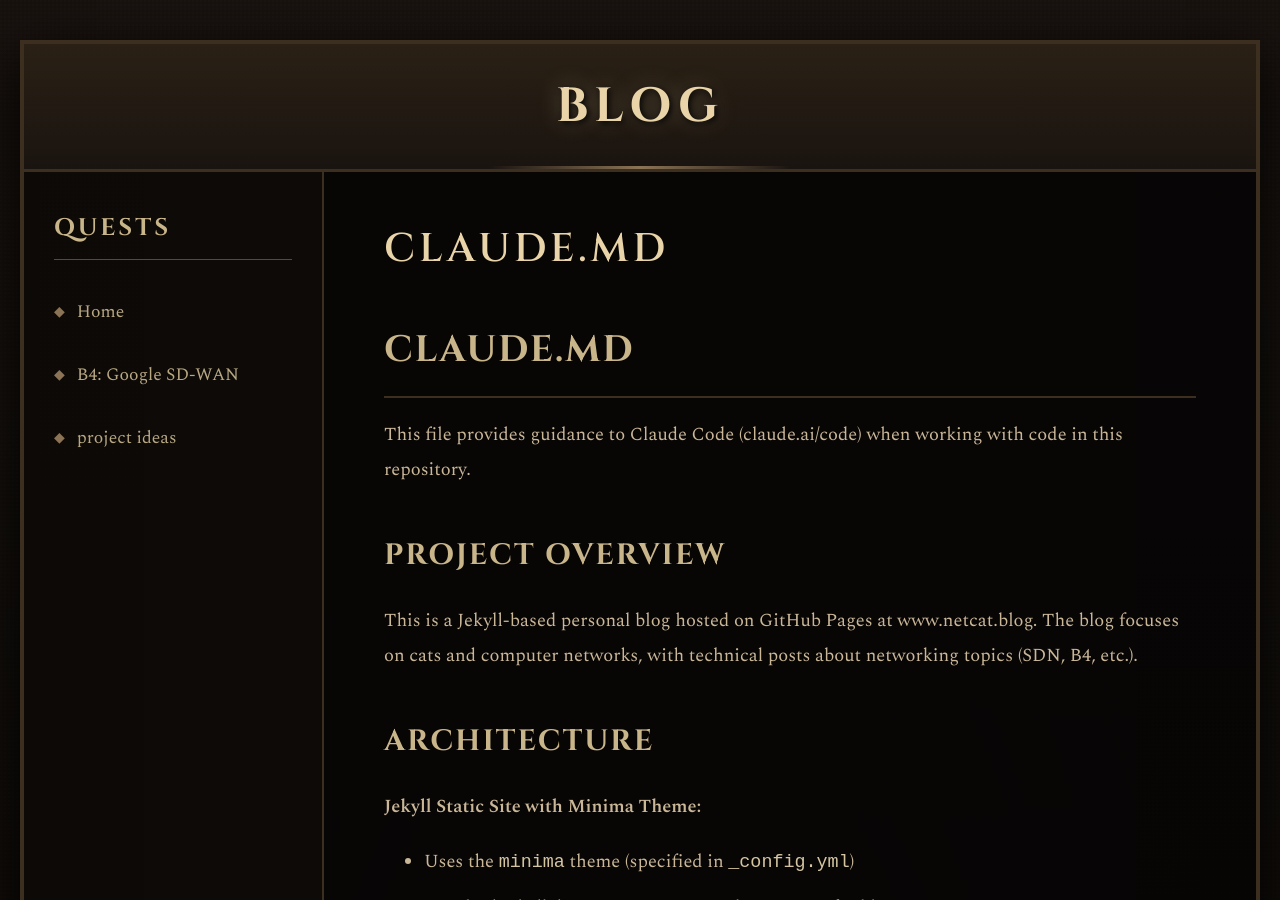
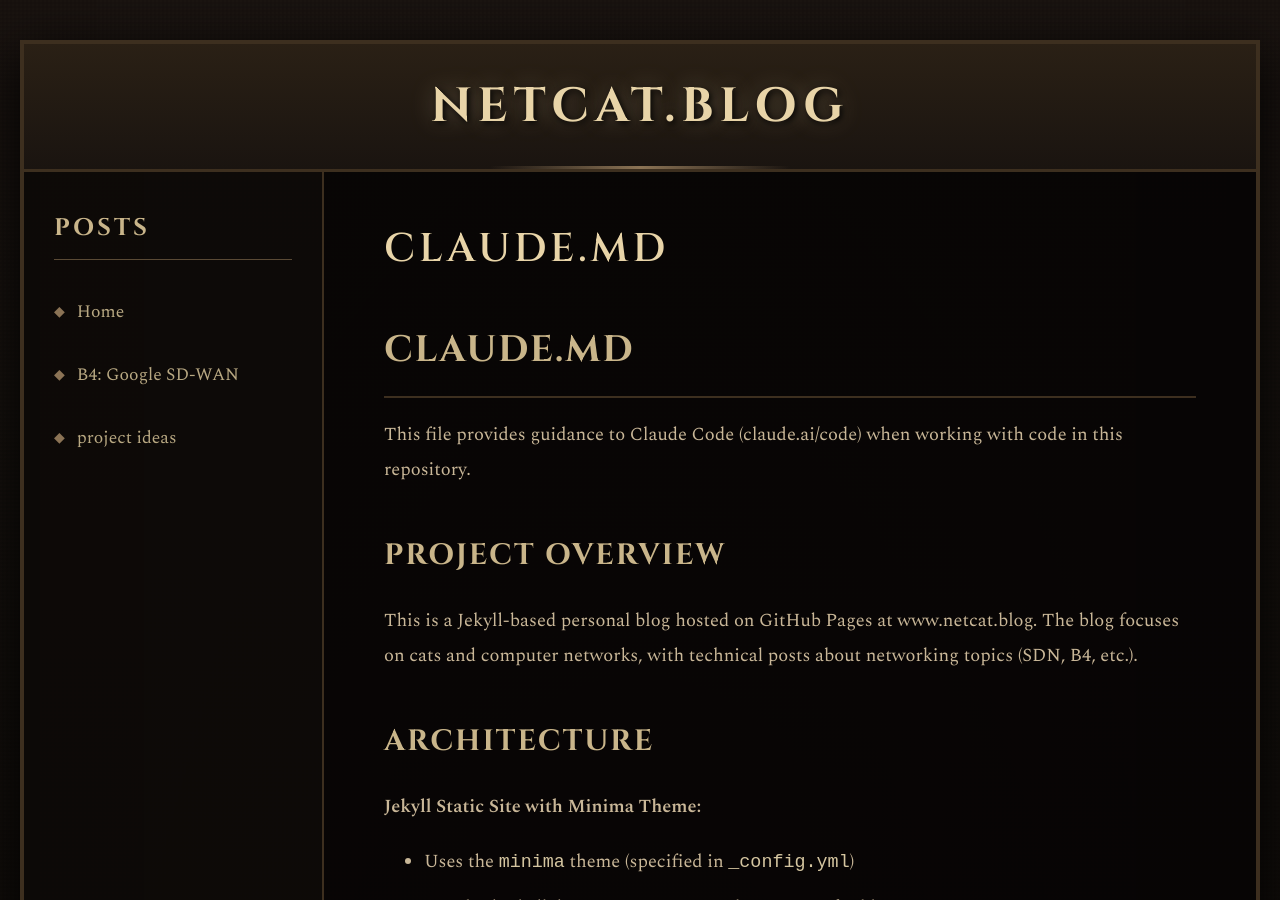
Before and after one commit to Yayka/blog, a Jekyll site: the page built from CLAUDE.md, in a window 1280 px wide and 900 px high. Built offline with Jekyll 4.4.1, drawn with Linux system fonts in a browser that asks for light colours; our own code applies the rules of GitHub Pages for plain Markdown files.

Commit message:
Update site branding and fix duplicate title
- Set site title to netcat.blog in config
- Fix duplicate "welcome to my blog" heading on homepage by conditionally rendering page title
- Update sidebar label from "Quests" to "Posts"
- Fix typo in homepage text

Co-Authored-By: Claude Sonnet 4.5 <noreply@anthropic.com>

```diff
--- a/_config.yml
+++ b/_config.yml
@@ -1 +1,2 @@
+title: netcat.blog
 theme: minima
--- a/_layouts/default.html
+++ b/_layouts/default.html
@@ -1,5 +1,6 @@
 <!DOCTYPE html>
 <html lang="en">
+
 <head>
     <meta charset="UTF-8">
     <meta name="viewport" content="width=device-width, initial-scale=1.0">
@@ -37,8 +38,8 @@
             right: 0;
             bottom: 0;
             background-image:
-                repeating-linear-gradient(0deg, transparent, transparent 2px, rgba(0,0,0,.15) 2px, rgba(0,0,0,.15) 4px),
-                repeating-linear-gradient(90deg, transparent, transparent 2px, rgba(0,0,0,.15) 2px, rgba(0,0,0,.15) 4px);
+                repeating-linear-gradient(0deg, transparent, transparent 2px, rgba(0, 0, 0, .15) 2px, rgba(0, 0, 0, .15) 4px),
+                repeating-linear-gradient(90deg, transparent, transparent 2px, rgba(0, 0, 0, .15) 2px, rgba(0, 0, 0, .15) 4px);
             opacity: 0.4;
             pointer-events: none;
         }
@@ -231,7 +232,9 @@
             margin: 20px 0;
         }
 
-        .content h1, .content h2, .content h3 {
+        .content h1,
+        .content h2,
+        .content h3 {
             font-family: 'Cinzel', serif;
             color: #c9b58a;
             margin-top: 40px;
@@ -254,7 +257,8 @@
             font-size: 1.3em;
         }
 
-        .content ul, .content ol {
+        .content ul,
+        .content ol {
             margin-left: 40px;
             margin-bottom: 20px;
         }
@@ -305,6 +309,7 @@
         }
     </style>
 </head>
+
 <body>
     <div class="page-container">
         <div class="quest-interface">
@@ -320,7 +325,7 @@
 
                 <div class="content-wrapper">
                     <aside class="sidebar">
-                        <h2 class="sidebar-title">Quests</h2>
+                        <h2 class="sidebar-title">Posts</h2>
                         <ul class="quest-list">
                             <li class="quest-list-item">
                                 <a href="/">Home</a>
@@ -334,7 +339,7 @@
                     </aside>
 
                     <main class="main-content">
-                        {% if page.title %}
+                        {% if page.title and page.url != "/" %}
                         <h1 class="page-title">{{ page.title }}</h1>
                         {% endif %}
 
@@ -351,4 +356,5 @@
         </div>
     </div>
 </body>
+
 </html>
```
Also changed, not shown: index.md (+1 -1 lines).
